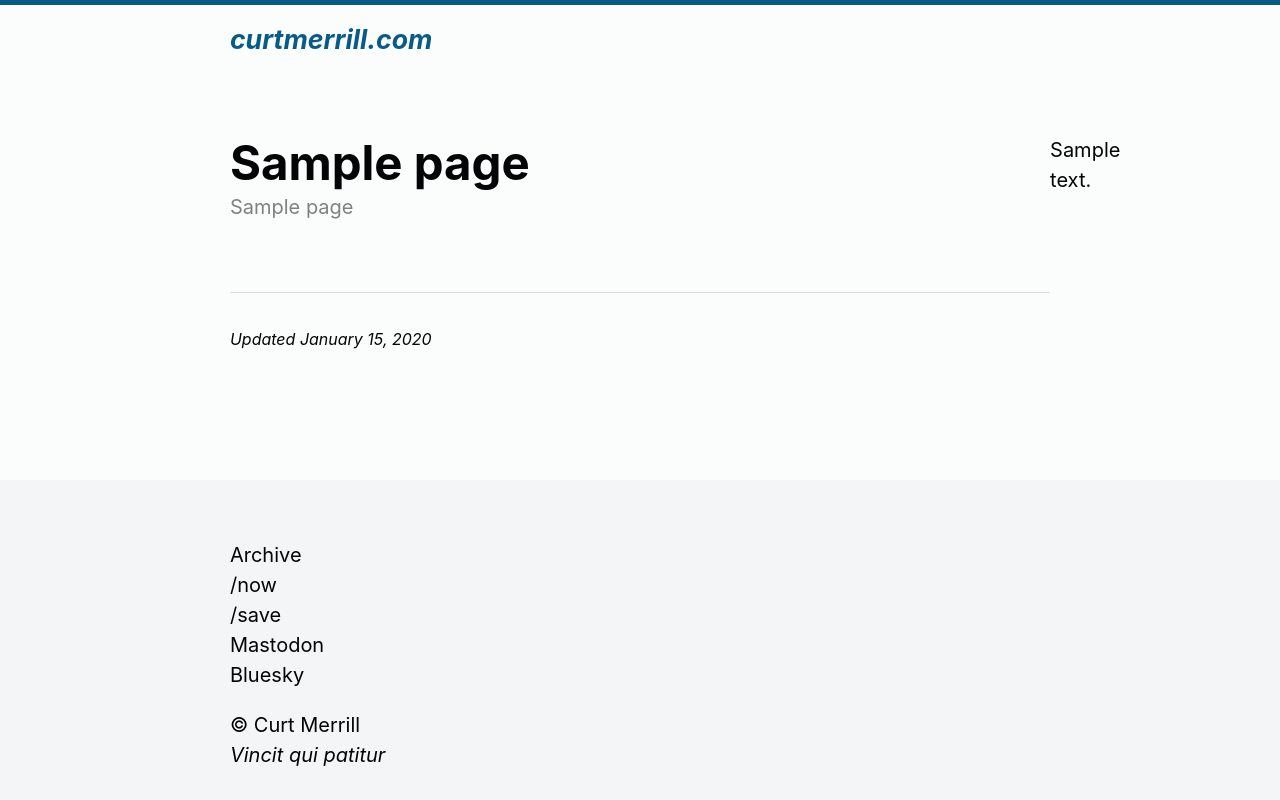
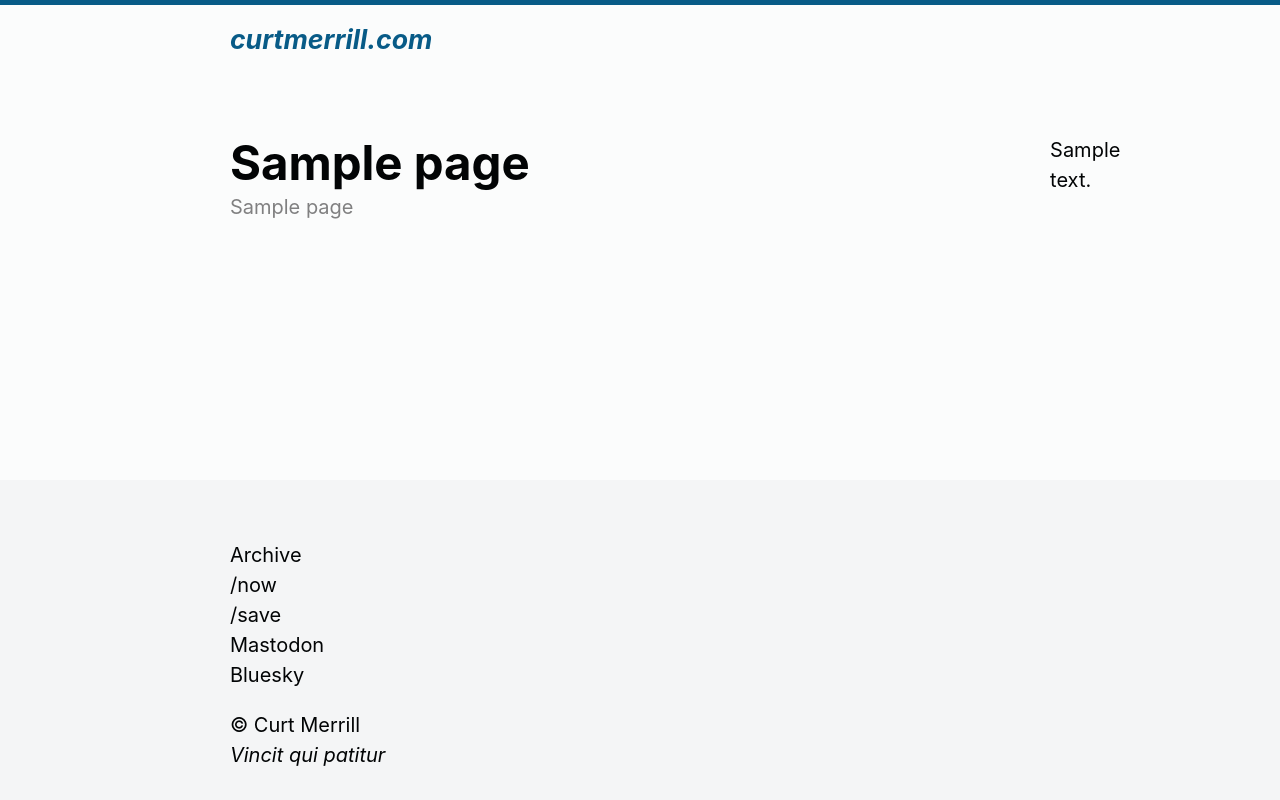
Before and after one commit to curtmerrill/cmsmc, a Django app: a page that uses cmsmc/pages/templates/pages/page.html in a window 1280 px wide. Run offline with Django 5.2, Linux system fonts and the light colour scheme; tables that the repository leaves empty hold one stand-in row (values such as "Sample post").

Commit message:
remove auto timestamp from page template

```diff
--- a/cmsmc/pages/templates/pages/page.html
+++ b/cmsmc/pages/templates/pages/page.html
@@ -39,10 +39,6 @@
 {% else %}
   {{ page.body_html|safe }}
 {% endif %}
-<hr>
-<footer>
-<p><small><i>Updated {{ page.updated_at|date:"F j, Y" }}</i></small></p>
-</footer>
 </div>
 
 {% endblock %}
```
